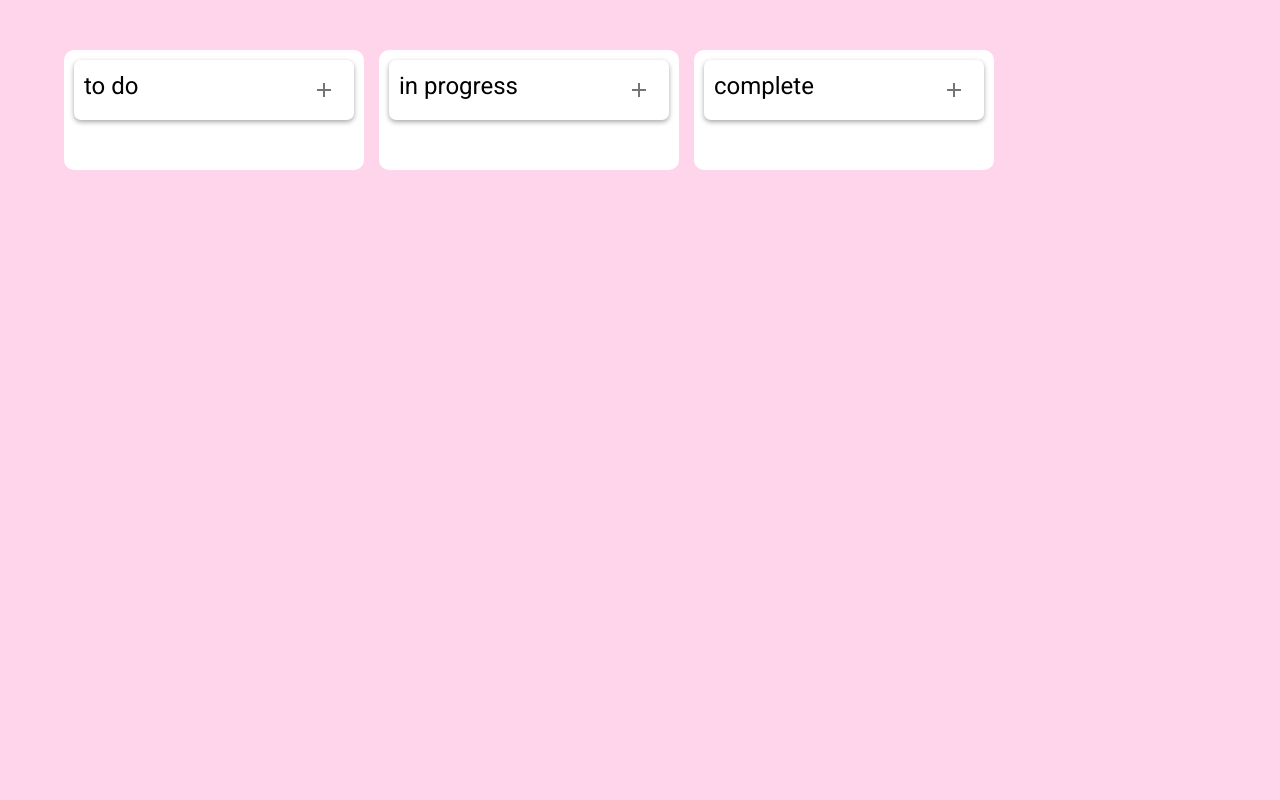
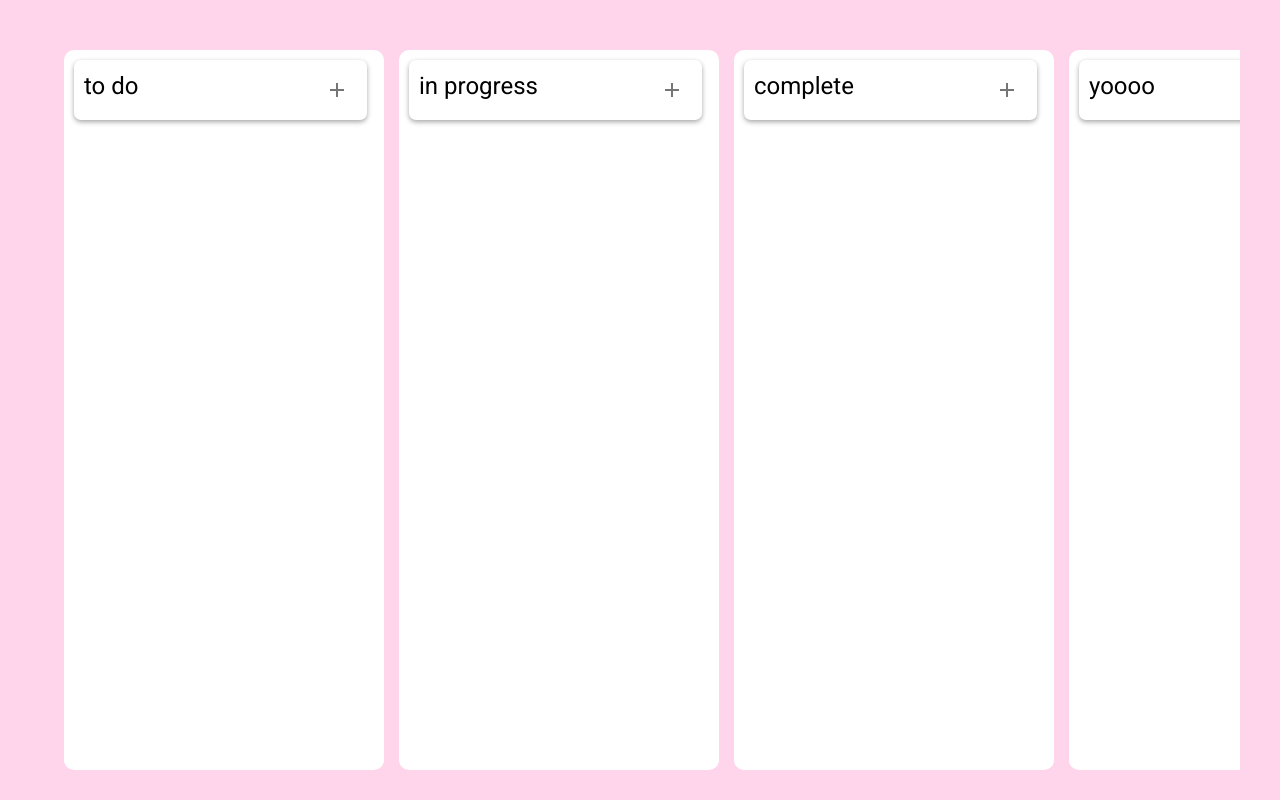
Before and after one commit to p3rfec77/task-tracker, a React (Vite) app: page / in a window 1280 px wide. Built offline with nearby package versions, Linux system fonts and the light colour scheme.

Commit message:
add pretty scrollbar to lists

```diff
--- a/src/components/List.tsx
+++ b/src/components/List.tsx
@@ -50,7 +50,6 @@ const ListComponent: FC<ListProps> = ({id, listItems, title}) => {
                     'rgba(235, 235, 235, 0.8)' :
                     'white',
                     padding: '10px',
-                    overflow: 'auto',
                     }}
                     >
                     {
--- a/src/components/TaskCreator.tsx
+++ b/src/components/TaskCreator.tsx
@@ -27,7 +27,7 @@ const TaskCreator: FC<TaskCreatorProps> = ({id, inputHandler}) => {
     }
 
   return (
-    <Card sx={{ width: '100%' }}>
+    <Card className='card' sx={{ width: '100%' }}>
         <CardContent>
             <TextField
             autoFocus
--- a/src/components/Test.tsx
+++ b/src/components/Test.tsx
@@ -5,28 +5,44 @@ import { Box, Container } from '@mui/material';
 import ListComponent from './List';
 
 const Test = () => {
-      const columns = useListItems(state => state.columns);
+    const columns = useListItems(state => state.columns);
   return (
-    <Box sx={{
+    <Box
+    sx={{
       backgroundColor: 'rgba(255, 172, 215, 0.5)',
       height: '100vh'
     }}>
-      <Container sx={{
-        display: 'flex',
-        gap: '15px',
-        maxHeight: '100vh',
-        paddingTop: '50px'
+        <Container sx={{
+          display: 'flex',
+          gap: '15px',
+          maxHeight: '100vh',
+          paddingTop: '50px',
+          overflow: 'auto'
         }}>
           {columns.map(column => (
             <Box
             key={column.id}
             sx={{
-              width: '100%',
-              maxWidth: 300,
-              height: '100%',
+              minWidth: '25vw',
+              minHeight: '90vh',
               padding: '10px',
               bgcolor: 'background.paper',
               borderRadius: '10px',
+              overflow: 'auto',
+              scrollbarGutter: 'stable',
+              '&::-webkit-scrollbar': {
+                  width: '7px'
+              },
+              '&::-webkit-scrollbar-track': {
+                margin: '5px 0px',
+                backgroundColor: 'transparent',
+                borderRadius: 3,
+              },
+              '&::-webkit-scrollbar-thumb': {
+                width: '7px',
+                borderRadius: 3,
+                backgroundColor: 'rgba(0, 0, 0, 0.2)',
+              }
               }}
             >
               <ListComponent listItems={column.listItems} id={column.id} title={column.title}/>
--- a/src/store/ListItems.store.ts
+++ b/src/store/ListItems.store.ts
@@ -32,7 +32,19 @@ export const useListItems = create<ListItemsState>()(
                 },
                 {
                     id: 'column-3', title: 'complete', listItems: []
-                }
+                },
+                {
+                    id: 'column-4', title: 'yoooo', listItems: []
+                },
+                {
+                    id: 'column-5', title: 'yoooo', listItems: []
+                },
+                {
+                    id: 'column-6', title: 'yoooo', listItems: []
+                },
+                {
+                    id: 'column-7', title: 'yoooo', listItems: []
+                },
             ],
             changeOrder: (draggableId, sourceIndex, sourceId, destinationIndex, destinationId) => set(state => {
                 const startColumn = state.columns.find(column => sourceId === column.id) as IColumn;
```
